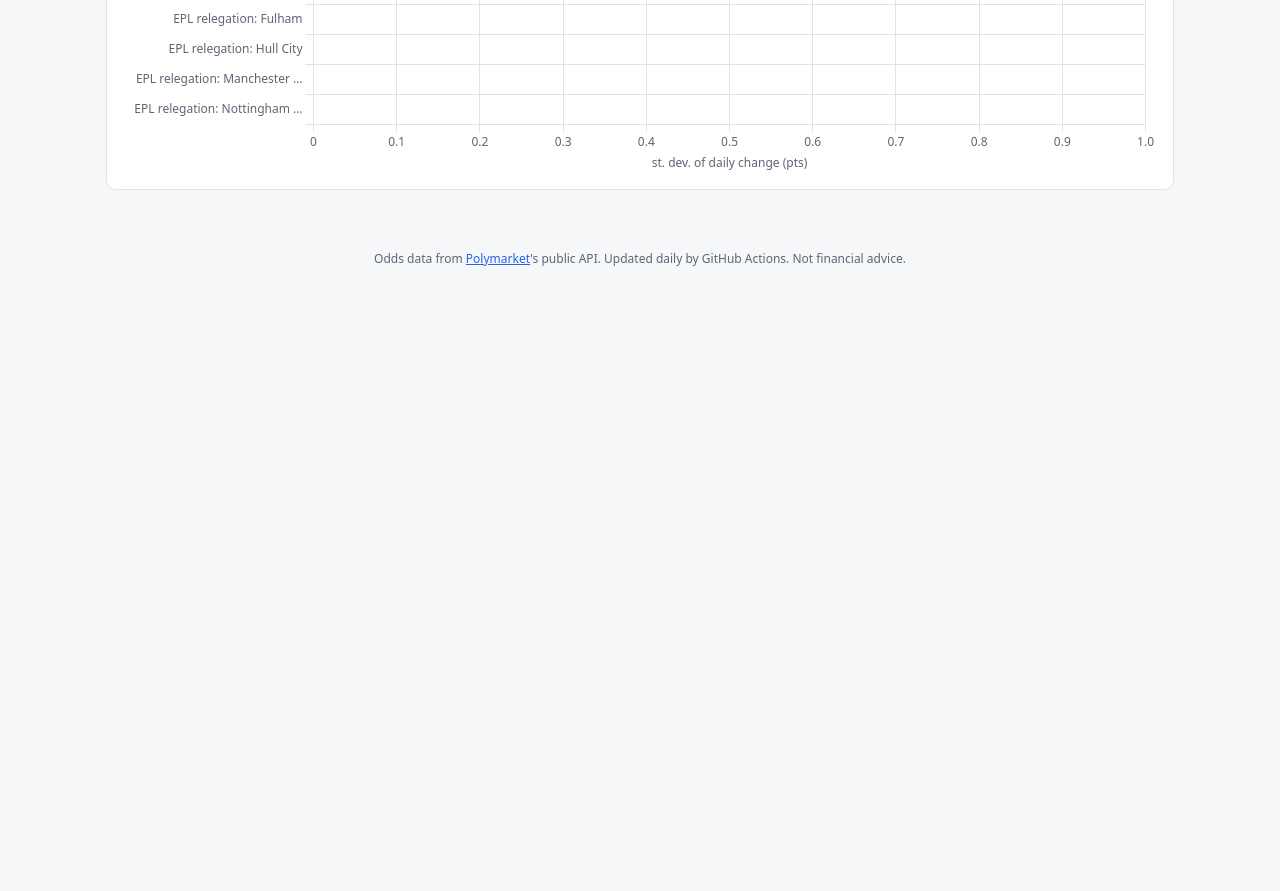
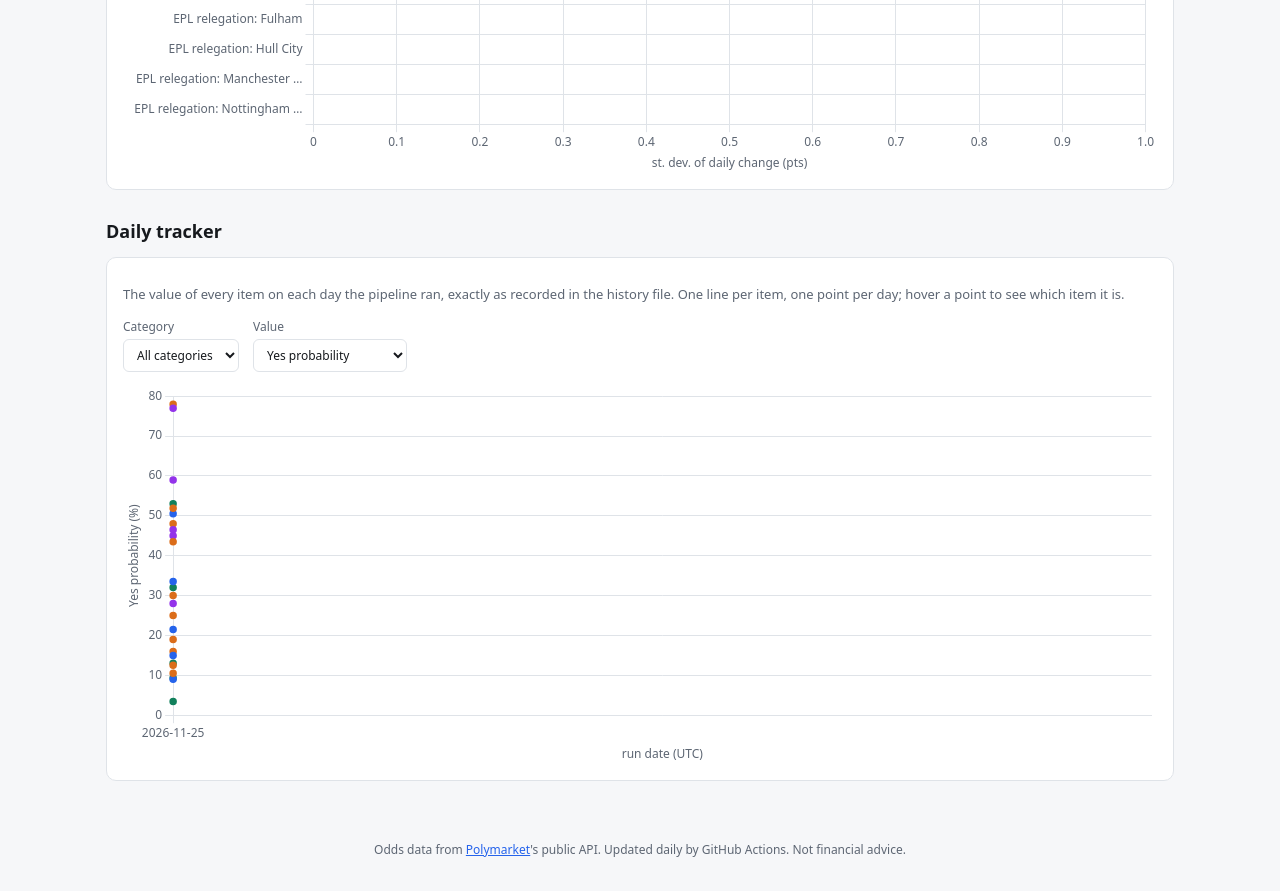
Before and after one commit to jgmiller3405-coder/prediction-market-tracker, a plain HTML site: page trends.html in a window 1280 px wide. Shown: the part 3134-4025 px from the top of the page. Before the commit the page ends 3434 px from the top, so only its background shows below. Drawn offline with Linux system fonts and the light colour scheme.

Commit message:
Trends: add daily tracker chart of the recorded values at the bottom
Co-Authored-By: Claude Sonnet 5.5 <noreply@anthropic.com>

```diff
--- a/trends.html
+++ b/trends.html
@@ -31,6 +31,16 @@
   </div>
 
   <div id="sections"></div>
+
+  <h2>Daily tracker</h2>
+  <div class="panel">
+    <p class="how">The value of every item on each day the pipeline ran, exactly as recorded in the history file. One line per item, one point per day; hover a point to see which item it is.</p>
+    <div class="controls">
+      <label>Category<select id="trk-cat"></select></label>
+      <label>Value<select id="trk-val"></select></label>
+    </div>
+    <div class="chart-box" style="height:380px"><canvas id="tracker"></canvas></div>
+  </div>
 </main>
 <script src="vendor/chart.umd.js?v=3"></script>
 <script src="lib.js?v=3"></script>
@@ -143,6 +153,29 @@
          <p class="how">How it is computed: for each item, the sample standard deviation of (yes_pct on a day − yes_pct on the previous day) over all days in data/history.csv.</p>`);
       draw("c5", bar(vol.slice(0, 8).map((v) => short(v.item, 28)), vol.slice(0, 8).map((v) => v.sd), p.accent, true, "st. dev. of daily change (pts)"));
     }
+
+    // ----- daily tracker: the recorded values, no calculations
+    const catColor = { Political: p.series[0], Sports: p.series[1], Financial: p.series[2], "Pop culture": p.series[3] };
+    const trkCats = [...new Set(items.map((i) => i.category))].sort();
+    $("trk-cat").innerHTML = '<option value="">All categories</option>' + trkCats.map((c) => `<option>${esc(c)}</option>`).join("");
+    $("trk-val").innerHTML = RC.NUMERIC.map((n) => `<option value="${n.key}">${n.label}</option>`).join("");
+    const trackerChart = () => {
+      const cat = $("trk-cat").value, key = $("trk-val").value, meta = RC.NUMERIC.find((n) => n.key === key);
+      const byKey = new Map(rows.map((r) => [r.date + "|" + r.item_id, r]));
+      const sets = items.filter((it) => !cat || it.category === cat).map((it) => {
+        const color = catColor[it.category] || p.accent;
+        return { label: it.item, borderColor: color, backgroundColor: color, borderWidth: 1.5, pointRadius: 3, tension: 0, spanGaps: false,
+          data: ds.map((d) => { const r = byKey.get(d + "|" + it.item_id); return r ? r[key] : null; }) };
+      });
+      draw("tracker", { type: "line", data: { labels: ds, datasets: sets },
+        options: { responsive: true, maintainAspectRatio: false, interaction: { mode: "nearest", intersect: true },
+          scales: { x: { title: { display: true, text: "run date (UTC)" } }, y: { title: { display: true, text: meta.label + " (" + meta.unit + ")" } } },
+          plugins: { legend: { display: false },
+            tooltip: { callbacks: { label: (c) => `${c.dataset.label}: ${c.parsed.y == null ? "no data" : RC.num(c.parsed.y, meta.digits)}` } } } } });
+    };
+    $("trk-cat").addEventListener("change", trackerChart);
+    $("trk-val").addEventListener("change", trackerChart);
+    trackerChart();
   } catch (e) {
     $("info").textContent = "";
     $("error").textContent = "Could not load the data: " + e.message;
```
